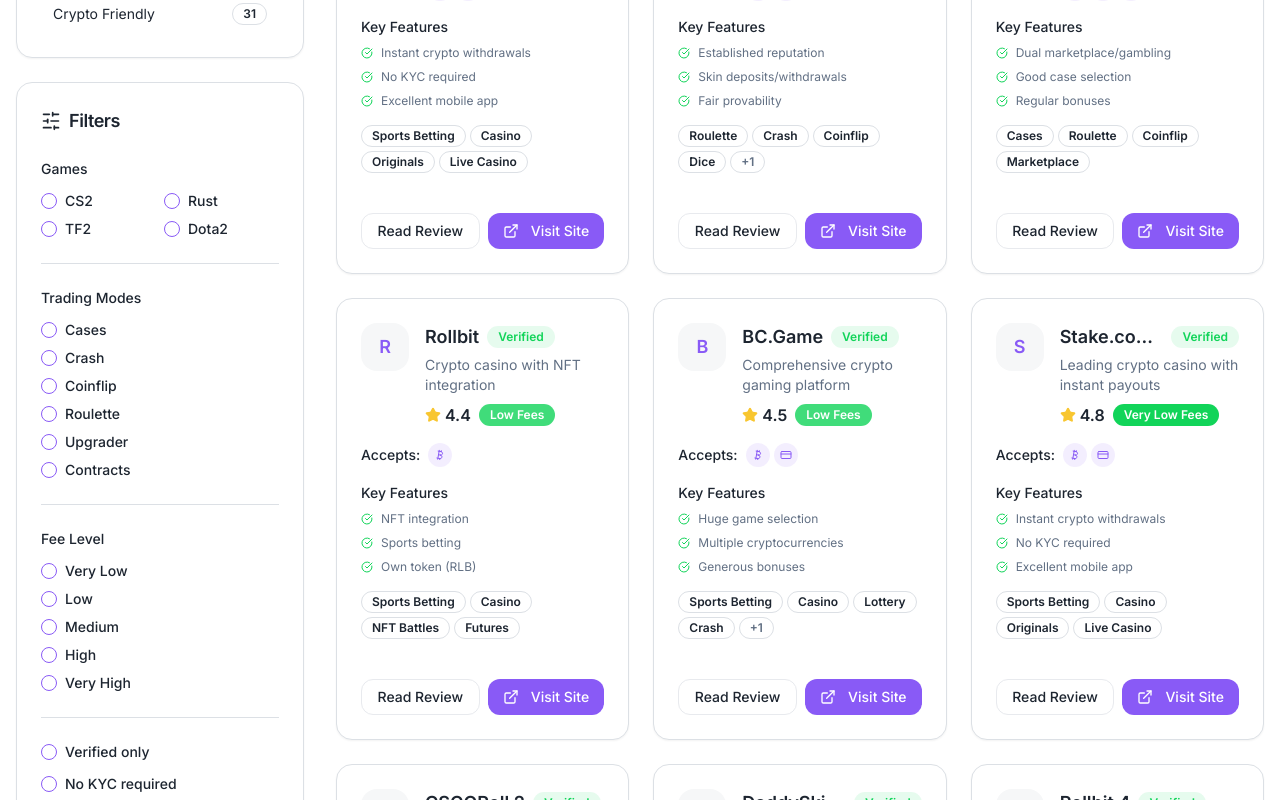
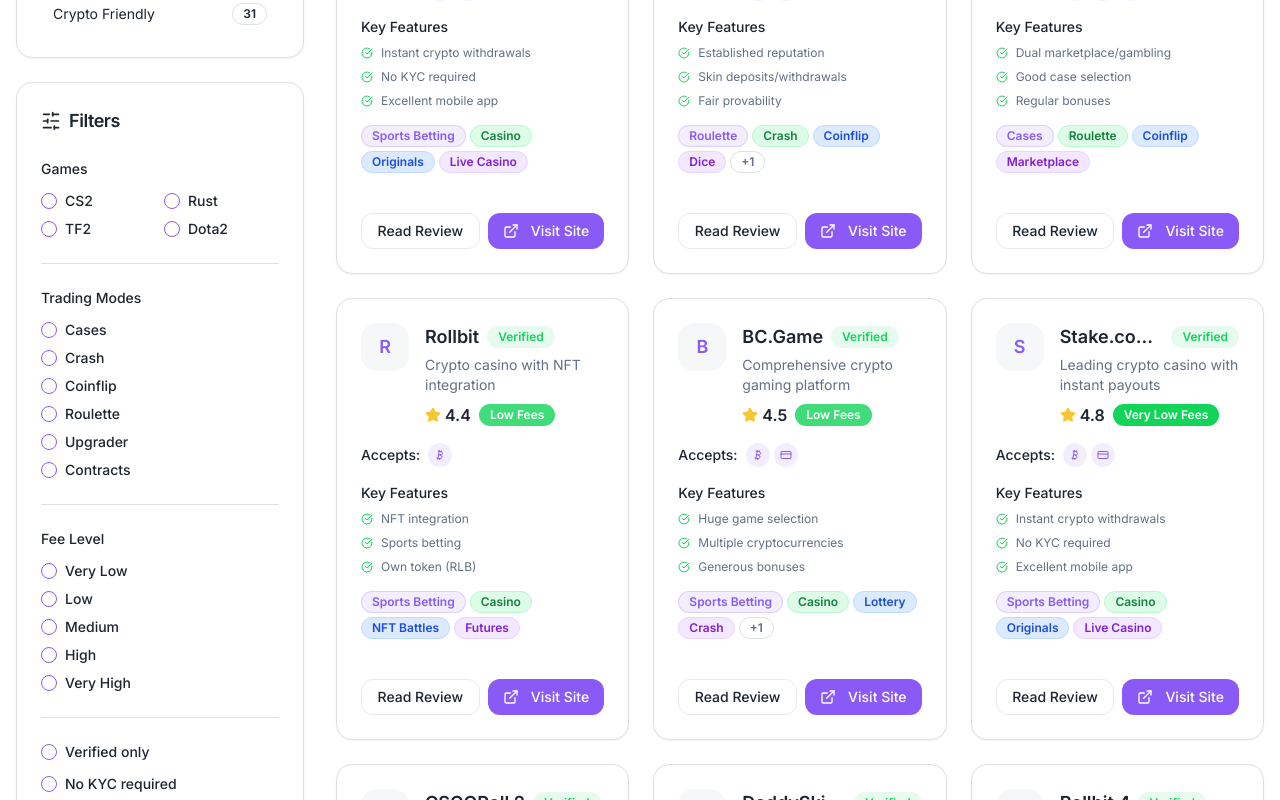
Before and after one commit to whaamkabaam/trust-skin-hub-45, a React (Vite) app: page /operators in a window 1280 px wide. Shown: the part 820-1620 px from the top of the page. Built offline with nearby package versions, Linux system fonts and the light colour scheme.

Commit message:
Update Operator Card in Style Guide

```diff
--- a/src/components/OperatorCard.tsx
+++ b/src/components/OperatorCard.tsx
@@ -98,12 +98,28 @@ const OperatorCard = ({
         {/* Modes (for both views) */}
         <div className={cn("mb-4", isListView && "flex-shrink-0")}>
           <div className="flex flex-wrap gap-1">
-            {operator.modes.slice(0, isListView ? 2 : 4).map(mode => <Badge key={mode} variant="outline" className="text-xs">
-                {mode}
-              </Badge>)}
-            {operator.modes.length > (isListView ? 2 : 4) && <Badge variant="outline" className="text-xs text-muted-foreground">
+            {operator.modes.slice(0, isListView ? 2 : 4).map((mode, modeIndex) => {
+              const colorClasses = [
+                'bg-primary/10 text-primary border-primary/20',
+                'bg-green-100 text-green-700 border-green-200',
+                'bg-blue-100 text-blue-700 border-blue-200',
+                'bg-purple-100 text-purple-700 border-purple-200',
+                'bg-orange-100 text-orange-700 border-orange-200',
+                'bg-pink-100 text-pink-700 border-pink-200'
+              ];
+              const colorClass = colorClasses[modeIndex % colorClasses.length];
+
+              return (
+                <Badge key={mode} variant="outline" className={`text-xs ${colorClass}`}>
+                  {mode}
+                </Badge>
+              );
+            })}
+            {operator.modes.length > (isListView ? 2 : 4) && (
+              <Badge variant="outline" className="text-xs text-muted-foreground">
                 +{operator.modes.length - (isListView ? 2 : 4)}
-              </Badge>}
+              </Badge>
+            )}
           </div>
         </div>
 
```
